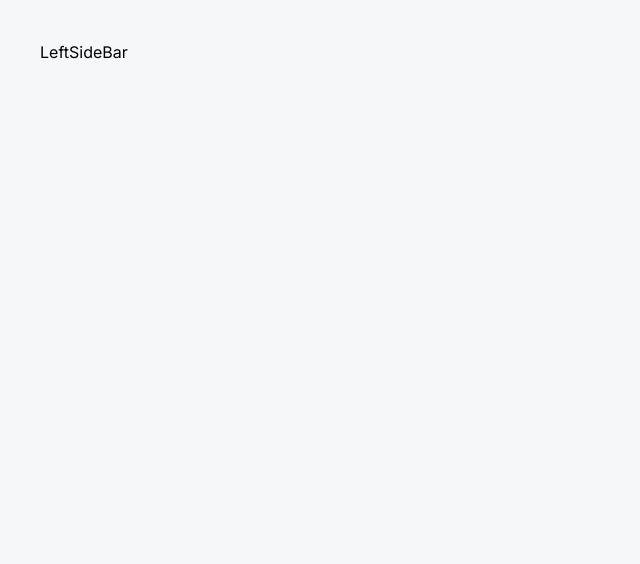
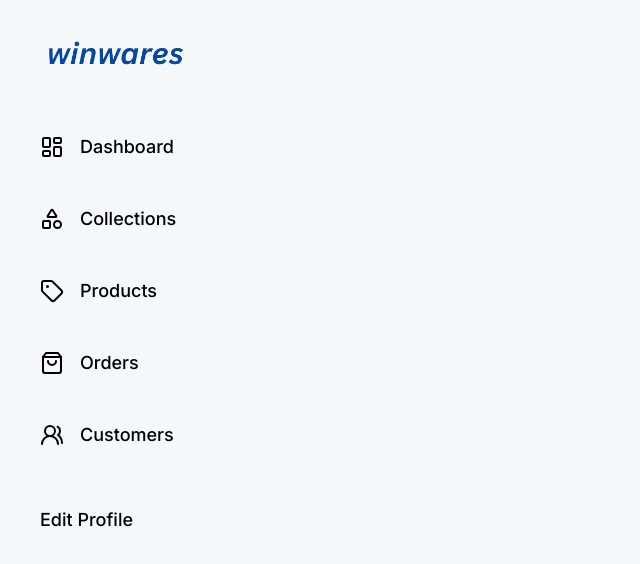
Before and after one commit to devcowsar/winwares_admin, a Next.js app: page / in a window 1280 px wide. Shown: the top 564 px of the page, without its empty margins (0-640 px from the left). Built offline with nearby package versions, Linux system fonts and the light colour scheme.

Commit message:
fix: leftsidebar

```diff
--- a/components/layout/LeftSideBar.tsx
+++ b/components/layout/LeftSideBar.tsx
@@ -1,9 +1,29 @@
-import React from "react";
+import Image from "next/image";
+import Link from "next/link";
+import { UserButton } from "@clerk/nextjs";
+
+import { navLinks } from "@/lib/constants";
 
 const LeftSideBar = () => {
   return (
     <div className="h-screen left-0 top-0 sticky p-10 flex flex-col gap-16 bg-blue-3 shadow-xl max-lg:hidden">
-      LeftSideBar
+      <Image src="/logo.png" alt="" width={150} height={70} />
+      <div className="flex flex-col gap-12">
+        {navLinks.map((link) => (
+          <Link
+            className="flex items-center gap-4 text-body-medium"
+            href={link.url}
+            key={link.label}
+          >
+            {link.icon}
+            <p>{link.label}</p>
+          </Link>
+        ))}
+      </div>
+      <div className="flex gap-4 text-body-medium items-center">
+        <UserButton />
+        <p>Edit Profile</p>
+      </div>
     </div>
   );
 };
```
